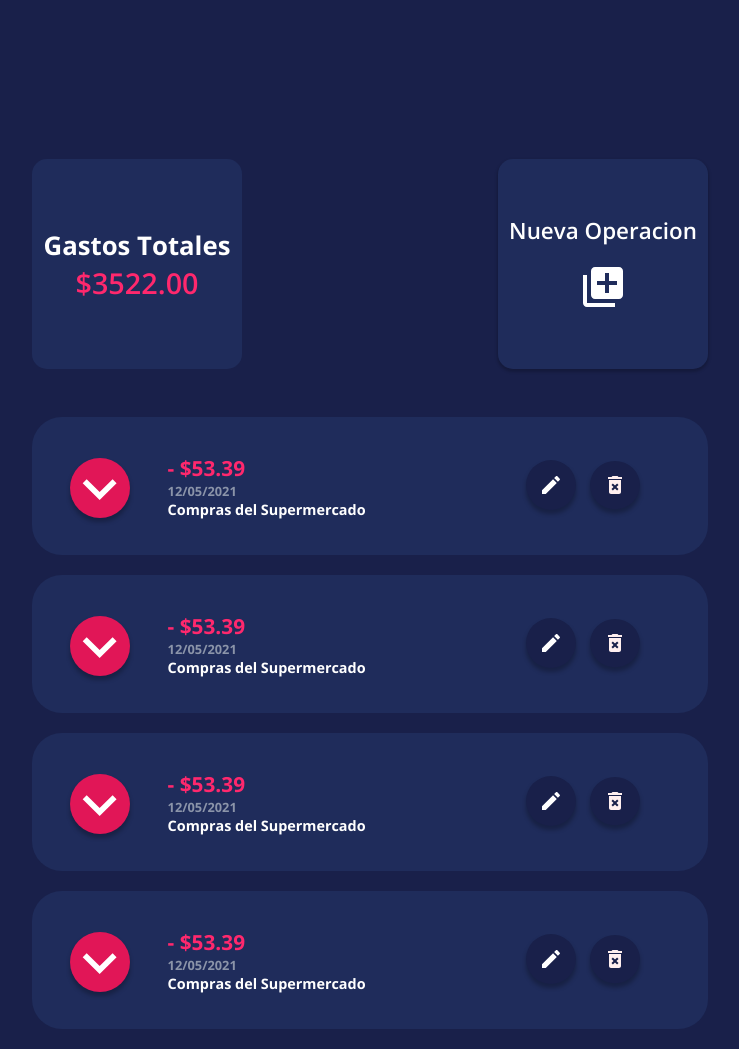
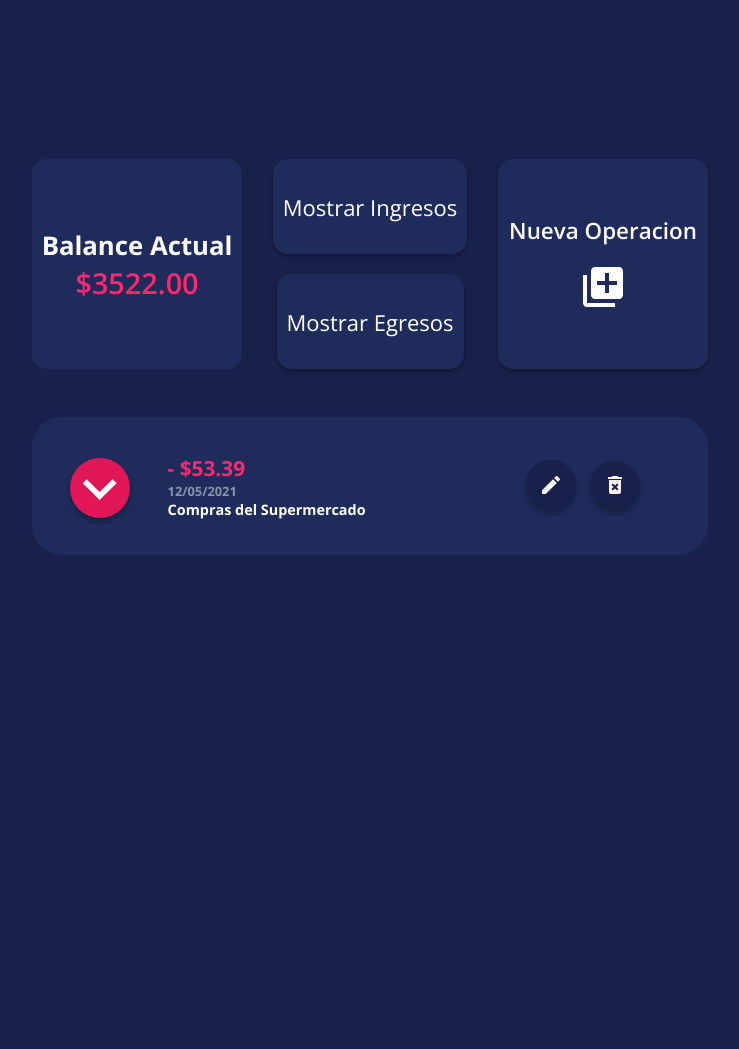
Before and after one commit to BrunoCereda9979/budget-app-alkemy-master, a plain HTML site: page front/src/index.html in a window 1280 px wide. Shown: the whole page, without its empty margins (270-1009 px from the left). After the commit the page ends 800 px from the top, so only its background shows below. Drawn offline with nearby package versions, Linux system fonts and the light colour scheme.

Commit message:
Added two buttons to show only Incomes and Expenses with their styles.

```diff
--- a/front/src/index.html
+++ b/front/src/index.html
@@ -5,6 +5,7 @@
     <meta http-equiv="X-UA-Compatible" content="IE=edge">
     <meta name="viewport" content="width=device-width, initial-scale=1.0">
     <title>Budget App</title>
+    <!--Styles-->
     <link rel="stylesheet" href="../styles/index.css">
 </head>
 <body>
@@ -14,10 +15,20 @@
             <!-- Total expenses card -->
             <article class="card">
                 <div class="card-content expenses-card">
-                    <h1>Gastos Totales</h1>
+                    <h1>Balance Actual</h1>
                     <p>$3522.00</p>
                 </div>
             </article>
+            <div class="buttons-container">
+                <!-- Show income button -->
+                <article class="small-card btn">
+                    <p>Mostrar Ingresos</p>
+                </article>
+                <!-- Show expenses button -->
+                <article class="small-card btn">
+                    <p>Mostrar Egresos</p>
+                </article>
+            </div>
             <!-- Add new operation button -->
             <article class="card btn">
                 <div class="card-content button-card">
@@ -42,45 +53,6 @@
                     <img src="../assets/delete-button.svg" alt="Edit button icon">
                 </div>
             </article>
-            <!-- Operation Card -->
-            <article class="operation-card">
-                <img class="opertation-type-icon" src="../assets/expense-icon.svg" alt="Expense icon">
-                <div class="operation-info">
-                    <h2>- $53.39</h2>
-                    <h3>12/05/2021</p>
-                    <p>Compras del Supermercado</p>
-                </div>
-                <div class="action-buttons-container">
-                    <img src="../assets/edit-button.svg" alt="Edit button icon">
-                    <img src="../assets/delete-button.svg" alt="Edit button icon">
-                </div>
-            </article>
-            <!-- Operation Card -->
-            <article class="operation-card">
-                <img class="opertation-type-icon" src="../assets/expense-icon.svg" alt="Expense icon">
-                <div class="operation-info">
-                    <h2>- $53.39</h2>
-                    <h3>12/05/2021</p>
-                    <p>Compras del Supermercado</p>
-                </div>
-                <div class="action-buttons-container">
-                    <img src="../assets/edit-button.svg" alt="Edit button icon">
-                    <img src="../assets/delete-button.svg" alt="Edit button icon">
-                </div>
-            </article>
-            <!-- Operation Card -->
-            <article class="operation-card">
-                <img class="opertation-type-icon" src="../assets/expense-icon.svg" alt="Expense icon">
-                <div class="operation-info">
-                    <h2>- $53.39</h2>
-                    <h3>12/05/2021</p>
-                    <p>Compras del Supermercado</p>
-                </div>
-                <div class="action-buttons-container">
-                    <img src="../assets/edit-button.svg" alt="Edit button icon">
-                    <img src="../assets/delete-button.svg" alt="Edit button icon">
-                </div>
-            </article>
         </section>
     </main>
 </body>
--- a/front/styles/index.css
+++ b/front/styles/index.css
@@ -16,6 +16,7 @@
     --main-bg-color: #19204A;
     --card-bg-color: #1F2C5B;
     --font-size: 22px;
+    --card-border-radius: 15px; /*----------> USAR*/
 }
 
 body {
@@ -39,7 +40,7 @@ body {
     background-color: var(--card-bg-color);
     width: 210px;
     height: 210px;
-    border-radius: 15px;
+    border-radius: var(--card-border-radius);
 }
 
 .card-content {
@@ -73,6 +74,32 @@ body {
 
 .button-card img {
     width: 40px;
+}
+
+.buttons-container {
+    height: 100%;
+    display: flex;
+    flex-direction: column;
+    align-items: center;
+    justify-content: space-between;
+}
+
+.small-card {
+    background-color: var(--card-bg-color);
+    color: var(--main-font-color);
+    height: 95px;
+    padding: 0 10px 0 10px;
+    text-align: center;
+    border-radius: var(--card-border-radius);
+}
+
+.small-card p {
+    position: relative;
+    top: 50%;
+    -webkit-transform: translateY(-50%);
+    -ms-transform: translateY(-50%);
+    transform: translateY(-50%);
+    text-align: center;
 }
 
 .btn {
```
